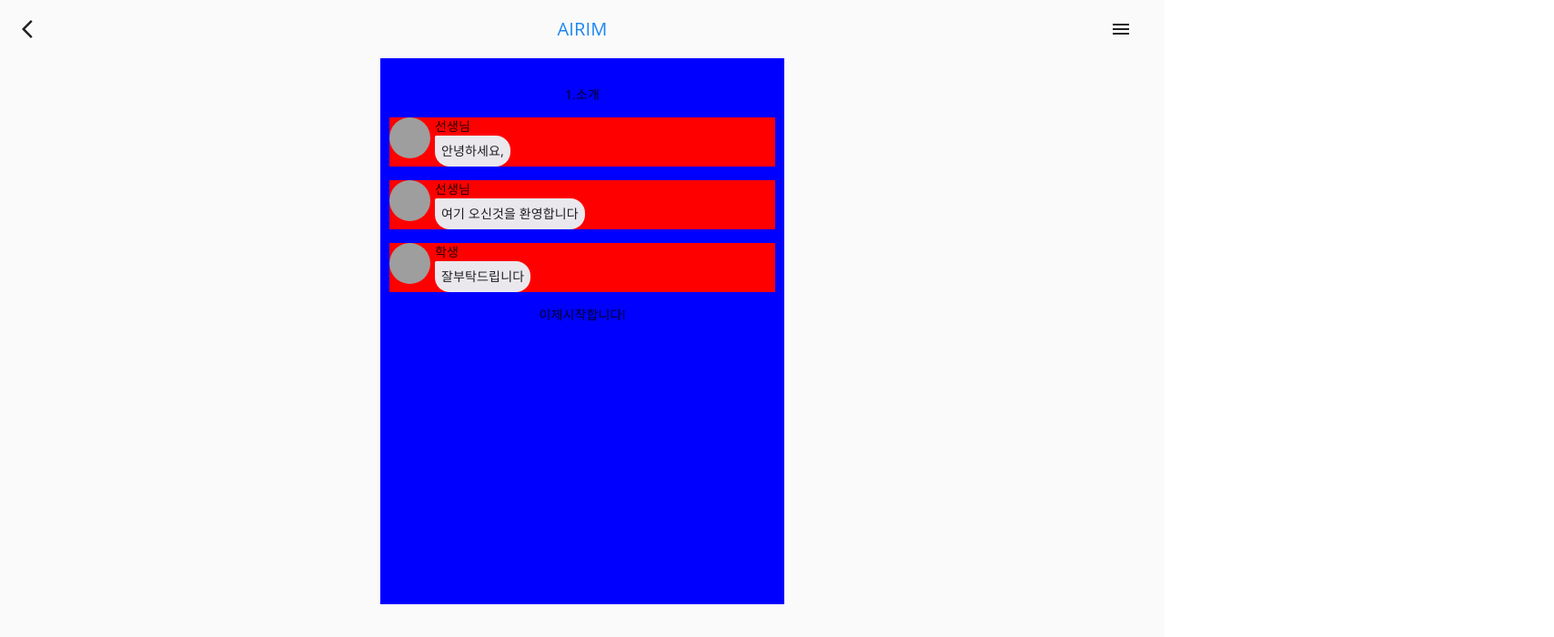
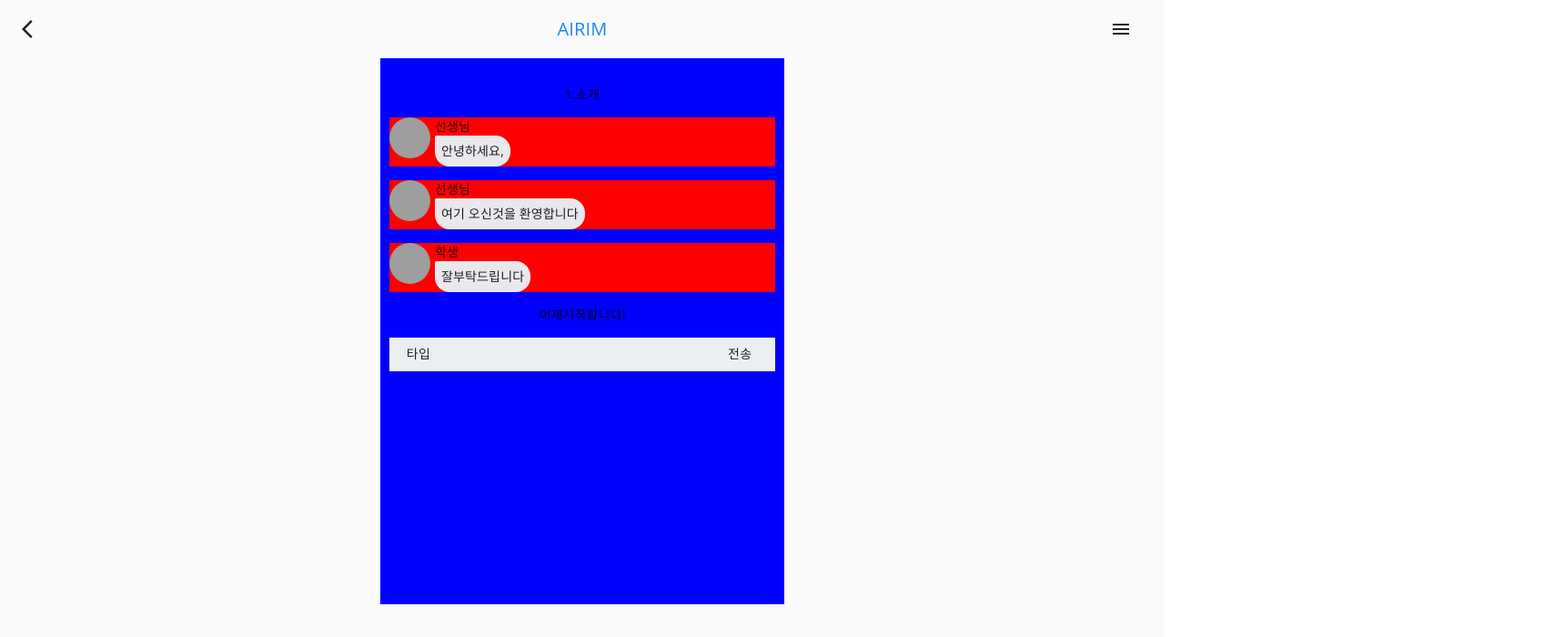
Before and after one commit to syugi/AIRIM, a React app in the folder airim-react/: page /coursechat/1 in a window 1280 px wide. Shown: the top 700 px of the page at 91% size, 1708 px wide, since content can reach past the window. Built offline with nearby package versions, Linux system fonts and the light colour scheme; grey boxes are pictures that could not be loaded.

Commit message:
fix input position

```diff
--- a/airim-react/src/components/CourseChat.js
+++ b/airim-react/src/components/CourseChat.js
@@ -49,6 +49,10 @@
     minHeight:'600px',
     padding:'10px',
     paddingTop:'30px',
+
+  },
+  chatRowList:{
+
   },
   chatRow:{
     paddingBottom: '15px',
@@ -98,8 +102,8 @@
   addChatForm:{
     backgroundColor: '#eceff1',
     // borderRadius: '5px',
-    position:'absolute',
-    bottom: 0,
+    // position:'absolute',
+    // bottom: 0,
    // left: 0;
     '& input' : {
         width:'100%',
@@ -180,7 +184,7 @@
 
   return (
     <Container maxWidth="xs" className={classes.container}>
-       <div
+       <div className={classes.chatRowList}
            // className="scroll"
            // ref={this.chatMessageListRef}
         >
```
